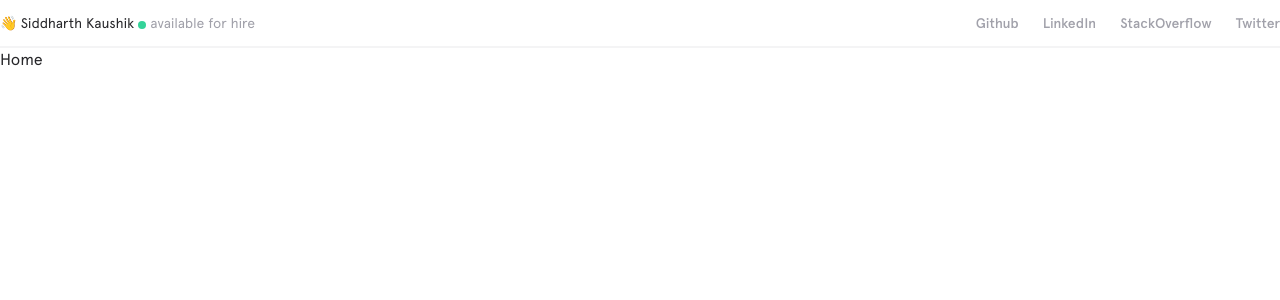
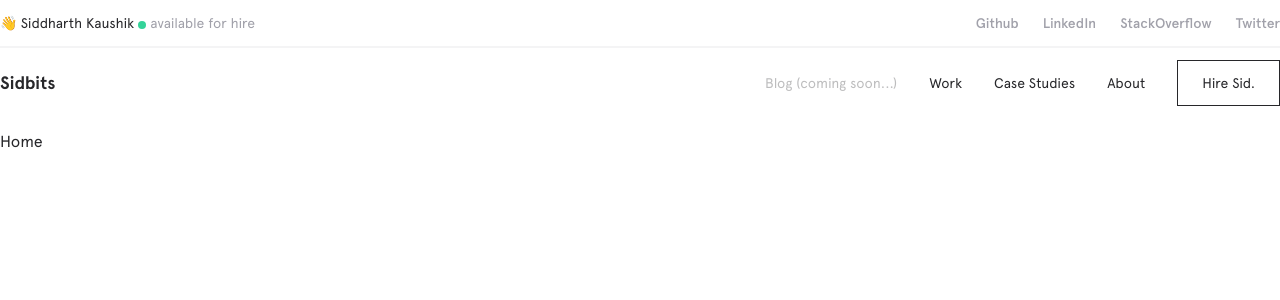
Before and after one commit to siddharth-kaushik/sidbits, a React (Vite) app: page / in a window 1280 px wide. Shown: the top 300 px of the page. Built offline with nearby package versions, Linux system fonts and the light colour scheme; a web font is replaced by a local one.

Commit message:
add primary header

```diff
--- a/src/components/header/Header.jsx
+++ b/src/components/header/Header.jsx
@@ -1,5 +1,6 @@
 import React from 'react'
 
+import PrimaryHeader from './PrimaryHeader'
 import SecondaryHeader from './SecondaryHeader'
 
 const Header = () => {
@@ -7,6 +8,7 @@ const Header = () => {
     <header className="w-full">
       <div className="max-w-7xl mx-auto">
         <SecondaryHeader />
+        <PrimaryHeader />
       </div>
     </header>
   )
--- /dev/null
+++ b/src/components/header/PrimaryHeader.jsx
@@ -0,0 +1,24 @@
+import { Link } from '../link'
+import Logo from './Logo'
+
+const PrimaryHeader = () => {
+  return (
+    <div className="w-full pt-3 pb-6 flex items-center">
+      <Logo />
+
+      <nav className="ml-auto flex items-center gap-8">
+        <Link to="#blog" disabled>
+          Blog (coming soon...)
+        </Link>
+        <Link to="#work">Work</Link>
+        <Link to="#case-studies">Case Studies</Link>
+        <Link to="#about">About</Link>
+        <button className="px-6 py-3 border border-zinc-800 text-sm hover:bg-zinc-800 hover:text-zinc-100 dark:border-zinc-200 dark:text-zinc-200 dark:hover:text-zinc-900 dark:hover:bg-zinc-100 transition-colors">
+          Hire Sid.
+        </button>
+      </nav>
+    </div>
+  )
+}
+
+export default PrimaryHeader
```
